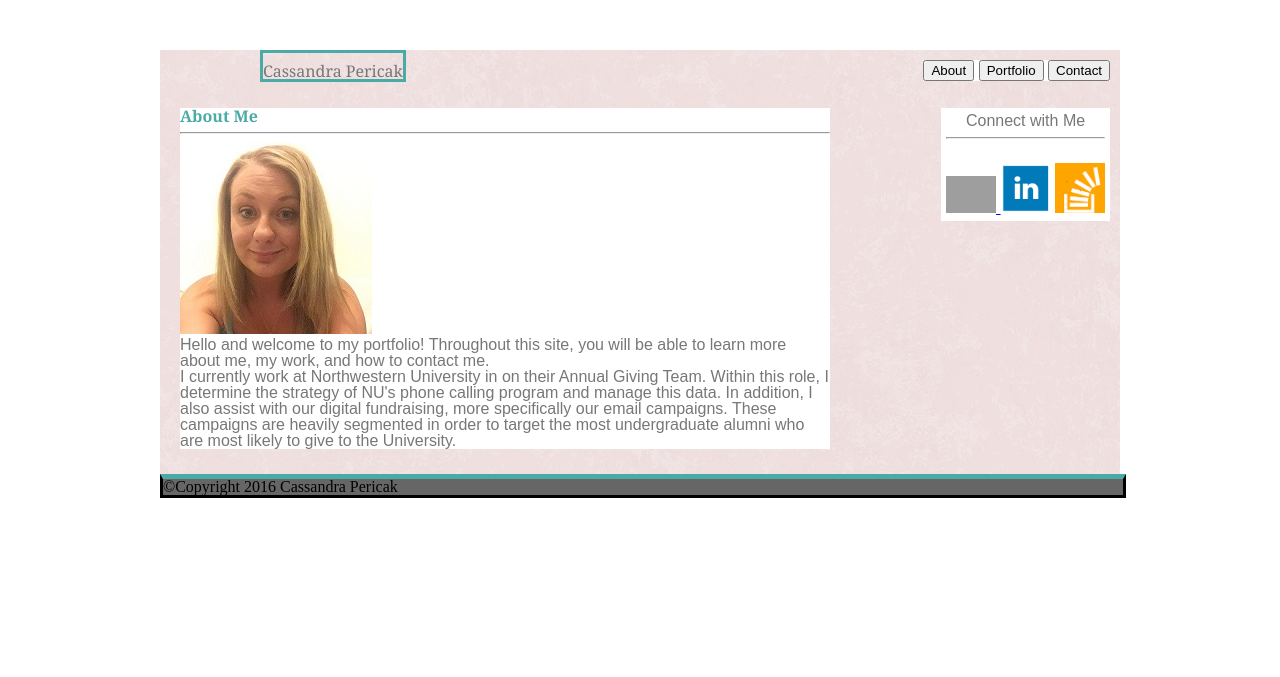
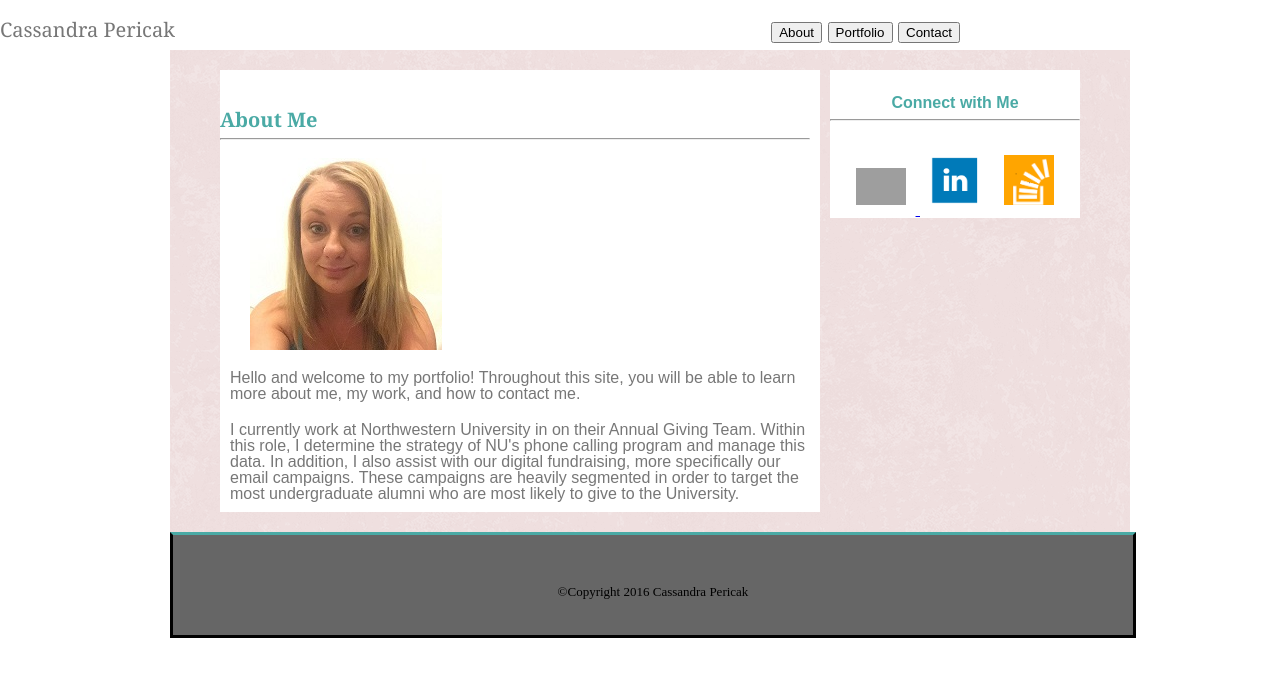
Before and after one commit to cpericak823/Basic-Portfolio, a PHP site: page / in a window 1280 px wide. Shown: the top 677 px of the page. Run offline with PHP 8.4, Linux system fonts and the light colour scheme; grey boxes are pictures that could not be loaded.

Commit message:
formatting index page

```diff
--- a/assets/css/style.css
+++ b/assets/css/style.css
@@ -1,53 +1,66 @@
-.body {
+
+body {
+
 	background-color:#ffffff;
 	border-color: #dddddd;
-	max-width: 960px;
+	width: 100%;
 	margin: 0px auto;
 }
 
-.mainheader {
+header {
+	position: static;
+	background-color: white;
+	max-width: 960px;
+	height: 50px;
+
+}
+
+h1 {
 	font-family: 'Georgia', Times, Times New Roman, serif;
 	color: #777777;
-	background color: #4aaaa5;
-	border:solid;
-	border-color: #4aaaa5;
-	float: left;
-	margin-left: 100px;
-	padding-top: 10px;
+	font-size: 20px;
+	border-width:10px;
+	border-background color: #4aaaa5;
+	padding-top: 20px;
+}
+
+.navigation{
+	font-family: 'Arial', 'Helvetica Neue', Helvetica, sans-serif;
+	color: #777777;
+	font-size: 20px;
+	float: right;
+	padding-left: 50px;
 }
 
 .container{
 	background-image: url(../images/pink_rice.png);
 	max-width: 960px;
-	margin:50px auto;
-	padding-top: 10px;
+	margin-left: 170px;
+	position: relative;
+	background-color: white;
+	padding-top: 20px;
 	}
 
-.navigation{
+.content{
+	margin:0 auto;
+}
+.aside{
+	float: right;
+	text-align: center;
+	width: 250px;
 	font-family: 'Arial', 'Helvetica Neue', Helvetica, sans-serif;
-	color: #777777;
+	color: #4aaaa5;
+	font-weight: bold;
 	background-color:#ffffff;
 	border-color: #dddddd;
-	float: right;
-	margin-right: 10px;
-
-}
-
-.aside{
-	font-family: 'Arial', 'Helvetica Neue', Helvetica, sans-serif;
-	color: #777777;
-	background-color:#ffffff;
-	border-color: #dddddd;
-	float: right;
-	text-align: center;
-	max-width: 270px;
-	padding: 5px;
-	margin-right: 10px;
-	margin-left: 10px;
+	margin-right: 50px;
+	margin-left: 20px;
+	padding-top: 25px;
 }
 
 .images{
 	max-width: 50px;
+	padding:10px;
 }
 
 .images1{
@@ -59,8 +72,12 @@
 	color: #777777;
 	background-color:#ffffff;
 	border-color: #dddddd;
-	max-width: 650px;
-	margin-left: 20px;
+	width: 600px;
+	text-align: left;
+	margin-left: 50px;
+	margin-right: 20px;
+	margin-bottom: 20px;
+	padding-top: 20px;
 
 }
 
@@ -72,6 +89,14 @@
 	font-family: 'Georgia', Times, Times New Roman, serif;
 	color: #4aaaa5;
 	font-weight: bold;
+	text-align: left;
+
+}
+
+.profile-picture{
+	display: block;
+	padding: 10px;
+	margin-left: 20px;
 }
 
 .text{
@@ -80,15 +105,21 @@
 	background-color:#ffffff;
 	border-color: #dddddd;
 	max-width: 650px;
-	float clear: both;
-	margin-left: 20px;
 }
+
+.paragraph{
+	padding: 10px;
+}
+
 .footer {
-	float:none;
-	width:960px;
 	background-color: #666666;
-	margin-top: 25px;
 	border:solid;
 	border-top-color: #4aaaa5;
-	border-top-width: 5px;
+	position: relative;
+	width: 960px;
+	height: 50px;
+	text-align: center;
+	font-size: small;
+	padding-top: 50px;
+
 }
--- a/index.html
+++ b/index.html
@@ -12,35 +12,37 @@
 
 	</head>
 
-	<body class="body">
 
-			<header class="mainheader">
-				<h1>
-					Cassandra Pericak
-				</h1>
+
+	<body>
+
+			<header>
+			<h1>
+				Cassandra Pericak
+
+			<nav class="navigation">
+				<a href="index.html" target="_blank"><button class="About">About</button></a>
+				<a href="portfolio.html" target="_blank"><button class="Portfolio">Portfolio</button></a>
+				<a href="contact.html" target="_blank"><button class="Contact">Contact</button></a>
+			</nav>
+
+			</h1>
 			</header>
 
 	<div class="container">
 
-			<nav class="navigation">
-				<a href="index.html"><button class="About">About</button></a>
-				<a href="portfolio.html"><button class="Portfolio">Portfolio</button></a>
-				<a href="contact.html"><button class="Contact">Contact</button></a>
-			</nav>
-
-<br><br><br>
+		<div class="content">
 
 			<aside class="aside">
 				Connect with Me
 			<hr>
 <br>
-				<a href="https://github.com/cpericak823"><img src="assets/images/social_media_logo_github-128.png" class="images" target=_blank alt="github"> </a>
+				<a href="https://github.com/cpericak823"><img src="assets/images/social_media_logo_github-128.png" class="images" target="_blank" alt="github"> </a>
 
-				<a href="https://www.linkedin.com/in/cassandrapericak"><img src="assets/images/linkedin_square_color-128.png" class="images" target=_blank alt="linkedin"></a>
+				<a href="https://www.linkedin.com/in/cassandrapericak"><img src="assets/images/linkedin_square_color-128.png" class="images" target="_blank" alt="linkedin"></a>
 
-				<a href="http://stackoverflow.com/users/6776773/cassie"><img src="assets/images/stackoverflow.png" class="images" target=_blank alt="stackoverflow"></a>
+				<a href="http://stackoverflow.com/users/6776773/cassie"><img src="assets/images/stackoverflow.png" class="images" target="_blank" alt="stackoverflow"></a>
 			</aside>
-
 
 			<section class="section">
 
@@ -50,25 +52,29 @@
 
 			<hr>
 
-				<img src="./assets/images/Cassie.jpg" alt="Cassandra Pericak">
-			</section>
+				<img src="./assets/images/Cassie.jpg" class="profile-picture" alt="Cassandra Pericak">
 
 			<article class="text">
 
 
 
-				<p>Hello and welcome to my portfolio! Throughout this site, you will be able to learn more about me, my work, and how to contact me.
+				<p class="paragraph">Hello and welcome to my portfolio! Throughout this site, you will be able to learn more about me, my work, and how to contact me.
 				</p>
 
-				<p>
+				<p class="paragraph">
 				I currently work at Northwestern University in on their Annual Giving Team. Within this role, I determine the strategy of NU's phone calling program and manage this data. In addition, I also assist with our digital fundraising, more specifically our email campaigns. These campaigns are heavily segmented in order to target the most undergraduate alumni who are most likely to give to the University.
 				</p>
 
 			</article>
 
+			</section>
+
+			</div>
+
 			<footer class="footer">
 				&copy;Copyright 2016 Cassandra Pericak
 			</footer>
+
 		</div>
 	</body>
 </html>
```
Also changed, not shown: contact.html (+6 -6 lines), portfolio.html (+6 -5 lines).
